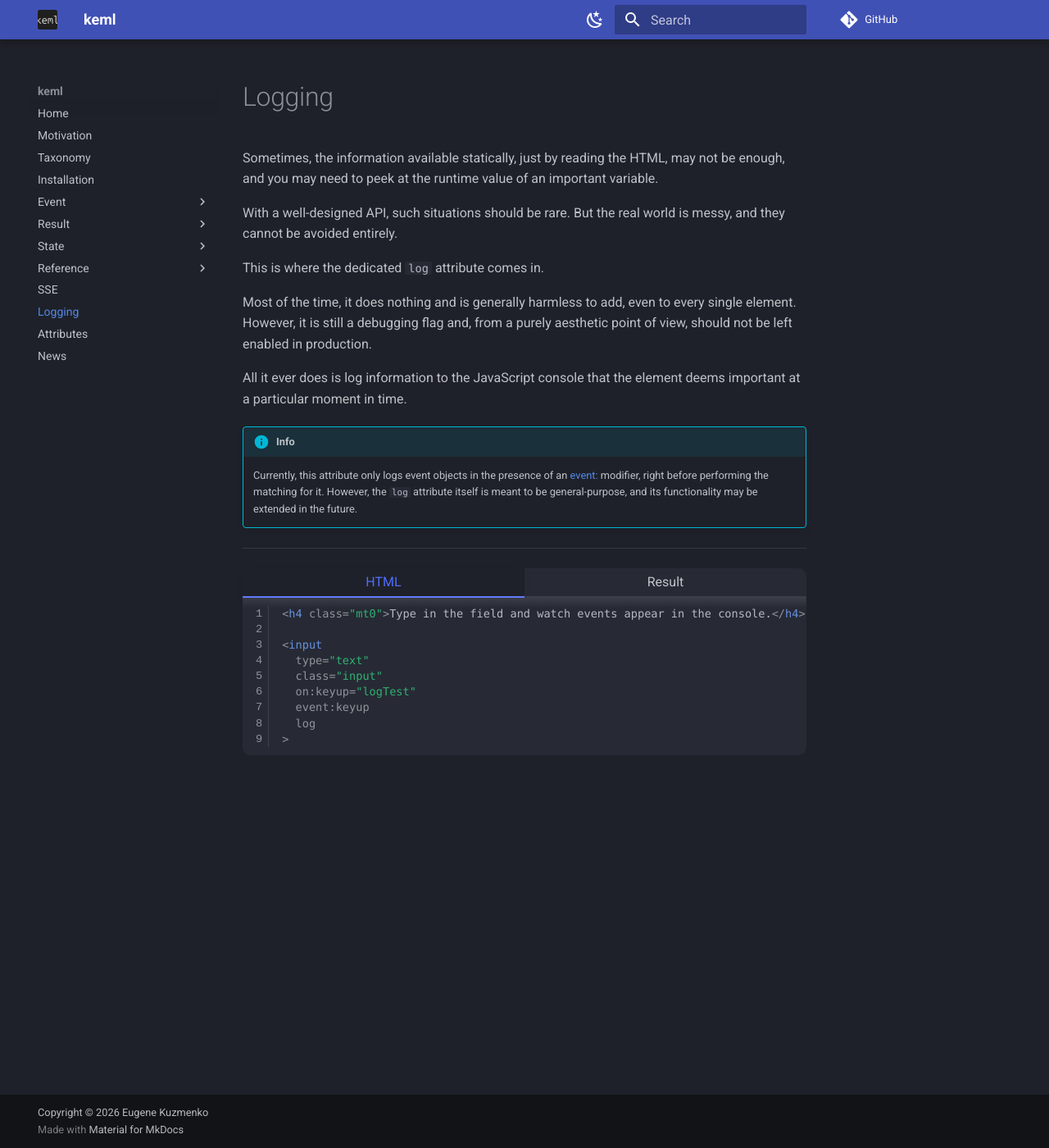
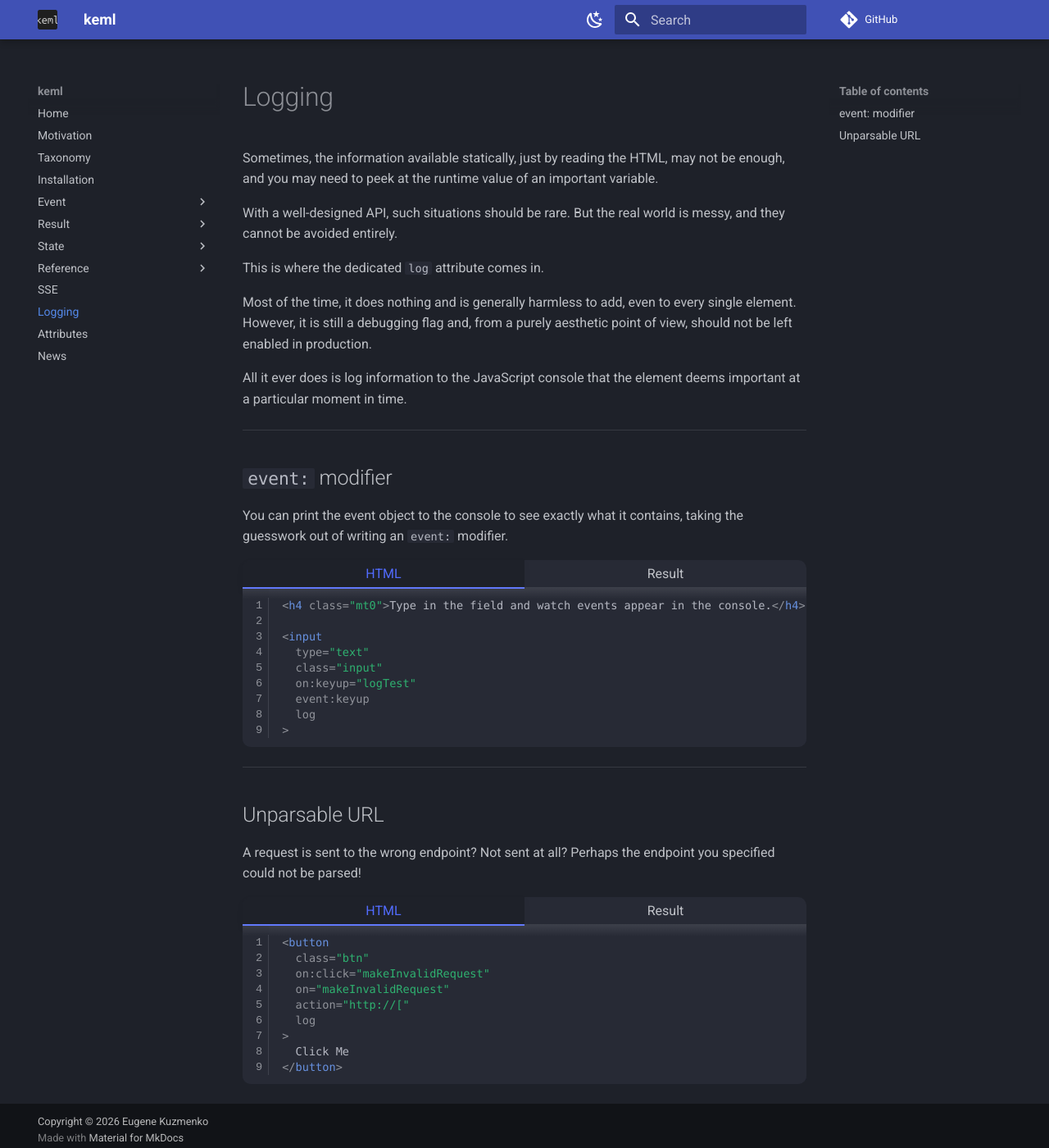
Before and after one commit to thealjey/keml, an MkDocs documentation site: the page built from docs/logging.md, in a window 1280 px wide and 1400 px high. Shown: the whole window at 82% size. Built offline with MkDocs 1.6.1 and Material for MkDocs 9.7.7, drawn with Linux system fonts in a browser that asks for light colours; comment, search, counter and statistics services are not loaded.

````diff
--- a/docs/logging.md
+++ b/docs/logging.md
@@ -14,15 +14,12 @@
 All it ever does is log information to the JavaScript console that the element
 deems important at a particular moment in time.
 
-<!-- prettier-ignore-start -->
-!!! info "Info"
-    Currently, this attribute only logs event objects in the presence of an
-    [event:](./event/on-colon.md#event-modifier) modifier, right before
-    performing the matching for it. However, the `log` attribute itself is meant
-    to be general-purpose, and its functionality may be extended in the future.
-<!-- prettier-ignore-end -->
+---
 
----
+## `event:` modifier
+
+You can print the event object to the console to see exactly what it contains,
+taking the guesswork out of writing an `event:` modifier.
 
 <div class="tabs">
   <label><input type="radio" name="tabs-1" checked>HTML</label>
@@ -47,3 +44,34 @@
     </div>
   </section>
 </div>
+
+---
+
+## Unparsable URL
+
+A request is sent to the wrong endpoint? Not sent at all? Perhaps the endpoint
+you specified could not be parsed!
+
+<div class="tabs">
+  <label><input type="radio" name="tabs-2" checked>HTML</label>
+  <label><input type="radio" name="tabs-2">Result</label>
+  <section>
+```html
+--8<-- "snippets/url-parse-error-server.html"
+```
+  </section>
+  <section class="browser">
+    <div>
+      <button></button>
+      <button></button>
+      <div>https://www.url-parse-error-example.com/</div>
+    </div>
+    <div></div>
+    <div>
+      <div>
+        <button></button>
+      </div>
+      <div></div>
+    </div>
+  </section>
+</div>
--- a/docs/snippets/routes.txt
+++ b/docs/snippets/routes.txt
@@ -37,6 +37,8 @@
 
 0000 => https://www.log-example.com => log
 
+0000 => https://www.url-parse-error-example.com => url-parse-error
+
 0000 => https://www.assign-example.com/page-a => location-assign-a
 0000 => https://www.assign-example.com/page-b => location-assign-b
 0000 => https://www.assign-example.com/page-c => location-assign-c
--- /dev/null
+++ b/docs/snippets/url-parse-error-server.html
@@ -0,0 +1,9 @@
+<button
+  class="btn"
+  on:click="makeInvalidRequest"
+  on="makeInvalidRequest"
+  action="http://["
+  log
+>
+  Click Me
+</button>
````
Also changed, not shown: package.json (+6 -6 lines), keml.js, 4 other files.
